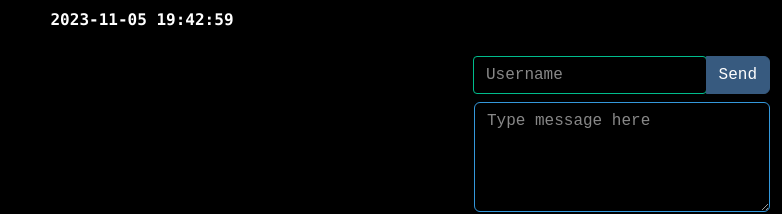
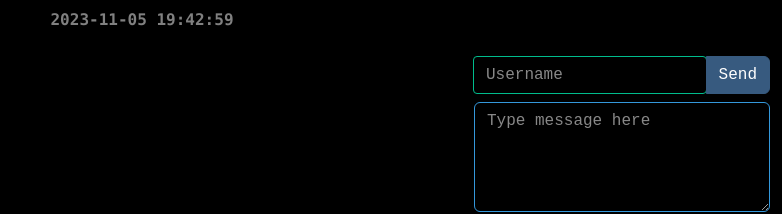
Before and after one commit to vlorg/talkbox, a website: page public/index.html in a window 1280 px wide. Shown: the top 214 px of the page, without its empty margins (498-1280 px from the left). Drawn offline with nearby package versions, Linux system fonts and the light colour scheme; no server answers; a web font is replaced by a local one.

Commit message:
Set header text color to grey.

```diff
--- a/public/assets/css/styles.css
+++ b/public/assets/css/styles.css
@@ -14,6 +14,10 @@ body {
 .chat-message .username {
     font-weight: bold;
     color: inherit;
+}
+
+#header {
+    color: grey;
 }
 
 #chatBox {
```
